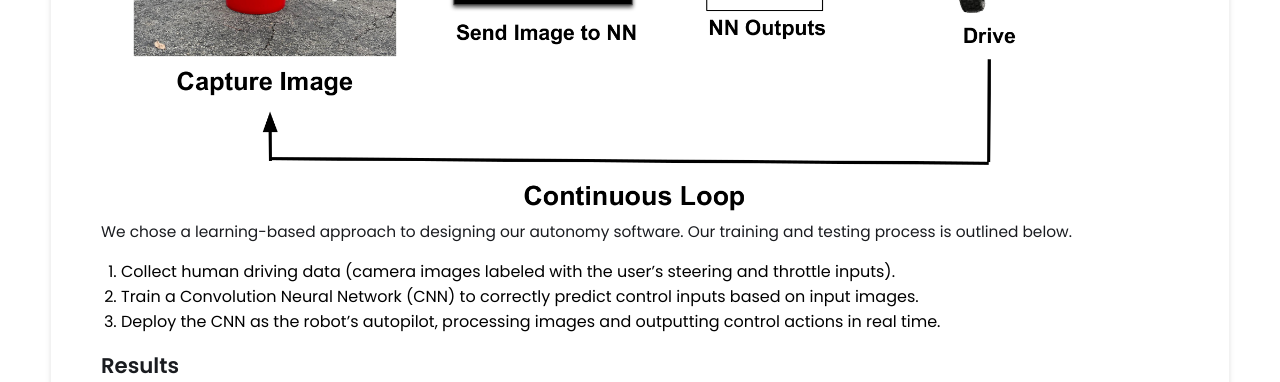
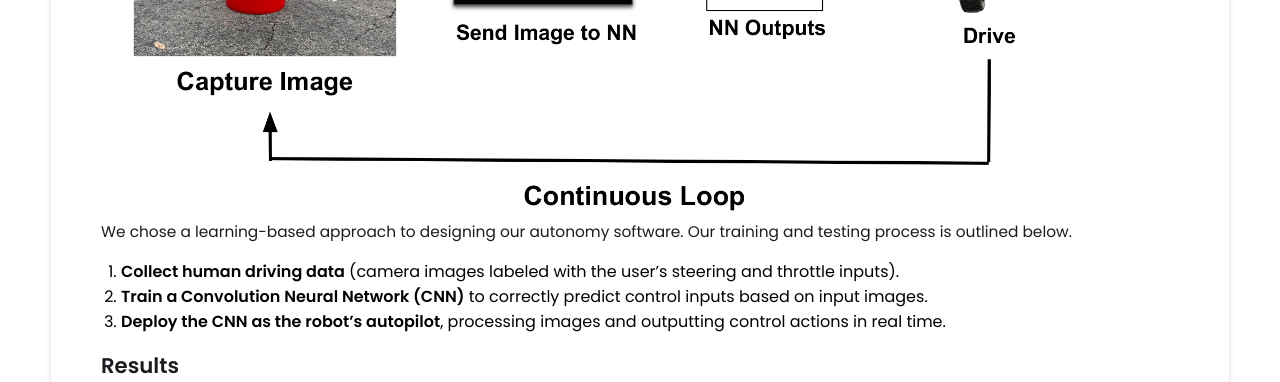
Before and after one commit to willward20/willward20.github.io, a Jekyll site: the page built from _projects/WHAM/index.md, in a window 1280 px wide and 900 px high, scrolled down 1504 px, cut to the strip 0-382 px from the top of the window. Built offline with Jekyll 4.4.1, drawn with Linux system fonts in a browser that asks for light colours.

```diff
--- a/_projects/WHAM/index.md
+++ b/_projects/WHAM/index.md
@@ -32,9 +32,9 @@ to process camera images and control the robot.
 
 We chose a learning-based approach to designing our autonomy software. Our
 training and testing process is outlined below.
-1. Collect human driving data (camera images labeled with the user's steering and throttle inputs).
-2. Train a Convolution Neural Network (CNN) to correctly predict control inputs based on input images.
-3. Deploy the CNN as the robot's autopilot, processing images and outputting control actions in real time.
+1. **Collect human driving data** (camera images labeled with the user's steering and throttle inputs).
+2. **Train a Convolution Neural Network (CNN)** to correctly predict control inputs based on input images.
+3. **Deploy the CNN as the robot's autopilot**, processing images and outputting control actions in real time.
 
 
 ## Results
```
